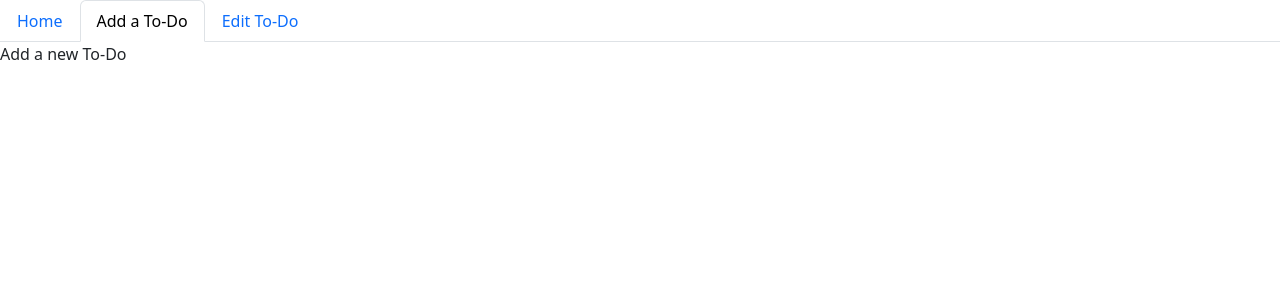
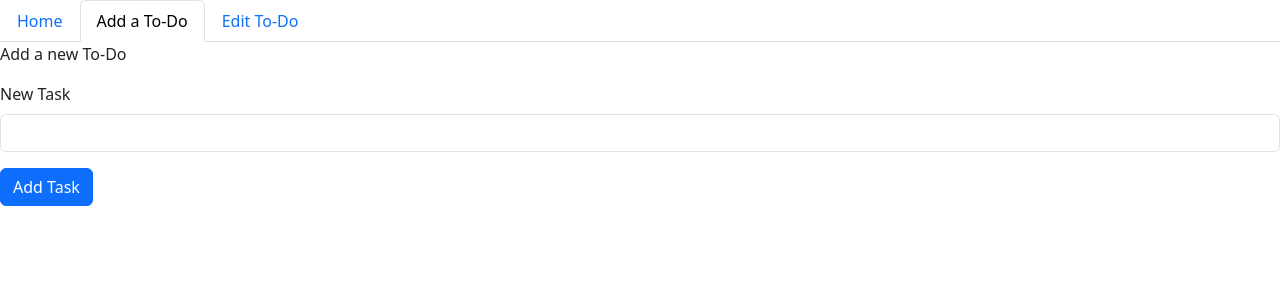
Before and after one commit to szludora/To-Do-List-with-angular, an Angular app: page / in a window 1280 px wide. Both pictures are taken after a click on the tab "Add a To-Do". Shown: the top 300 px of the page. Built offline with nearby package versions, Linux system fonts and the light colour scheme.

Commit message:
add functionality to add new todos

```diff
--- a/src/app/add-todo/add-todo.component.html
+++ b/src/app/add-todo/add-todo.component.html
@@ -1 +1,15 @@
 <p>Add a new To-Do</p>
+<form #todoForm="ngForm" (ngSubmit)="onSubmit()">
+    <div class="mb-3">
+      <label for="task" class="form-label">New Task</label>
+      <input
+        type="text"
+        id="task"
+        class="form-control"
+        [(ngModel)]="newTask"
+        name="task"
+        required
+      />
+    </div>
+    <button type="submit" class="btn btn-primary">Add Task</button>
+  </form>
--- a/src/app/add-todo/add-todo.component.ts
+++ b/src/app/add-todo/add-todo.component.ts
@@ -1,12 +1,23 @@
 import { Component } from '@angular/core';
+import { FormsModule } from '@angular/forms';
+import { LocalStorageService } from '../services/local-storage.service';
 
 @Component({
   selector: 'app-add-todo',
   standalone: true,
-  imports: [],
+  imports: [FormsModule],
   templateUrl: './add-todo.component.html',
-  styleUrl: './add-todo.component.css'
+  styleUrl: './add-todo.component.css',
 })
 export class AddTodoComponent {
+  constructor(private localStorageService: LocalStorageService) {}
+  newTask: string = '';
 
+  onSubmit() {
+    if (!this.newTask.trim()) return;
+
+    this.localStorageService.addItem(this.newTask);
+    alert('Your todo successfully added!');
+    this.newTask = '';
+  }
 }
--- a/src/app/services/local-storage.service.ts
+++ b/src/app/services/local-storage.service.ts
@@ -22,4 +22,10 @@ export class LocalStorageService {
   clear(): void {
     localStorage.clear();
   }
+
+  addItem(todo: string): void {
+    let todos = this.getItem<string[]>('todos') || [];
+    todos.push(todo);
+    this.setItem('todos', todos);
+  }
 }
```
